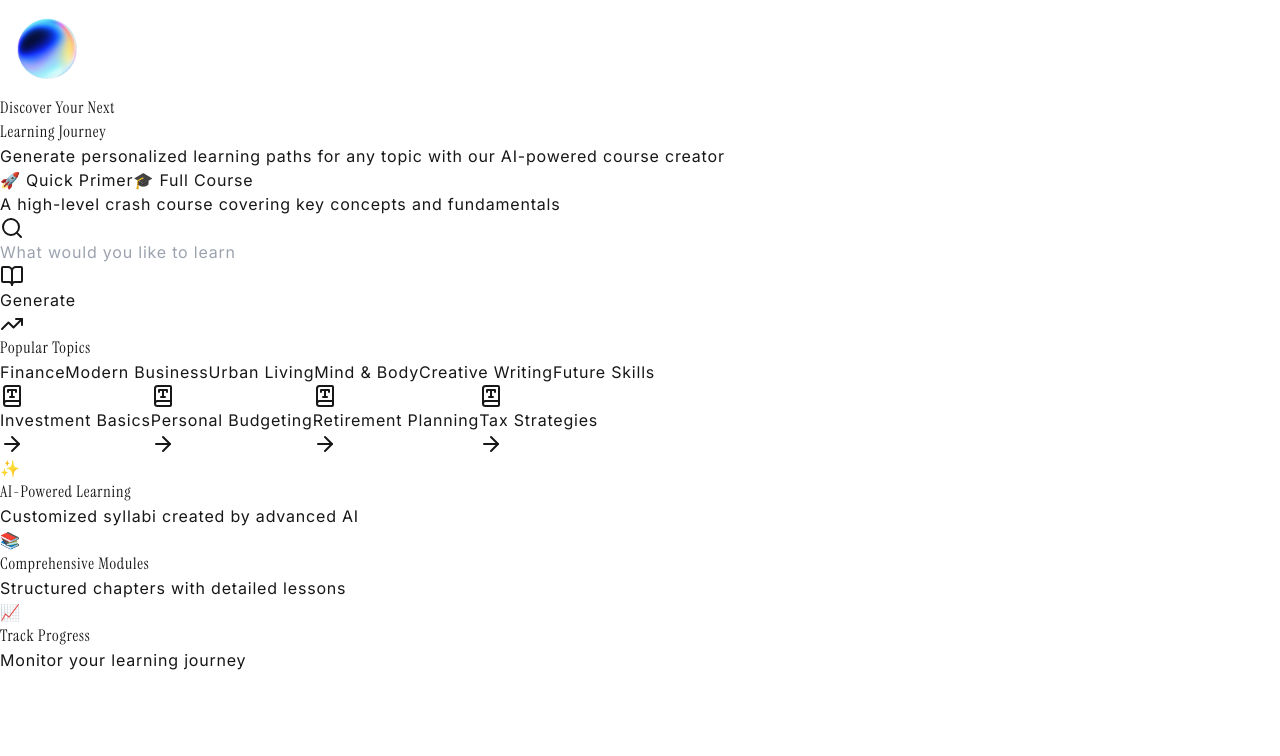
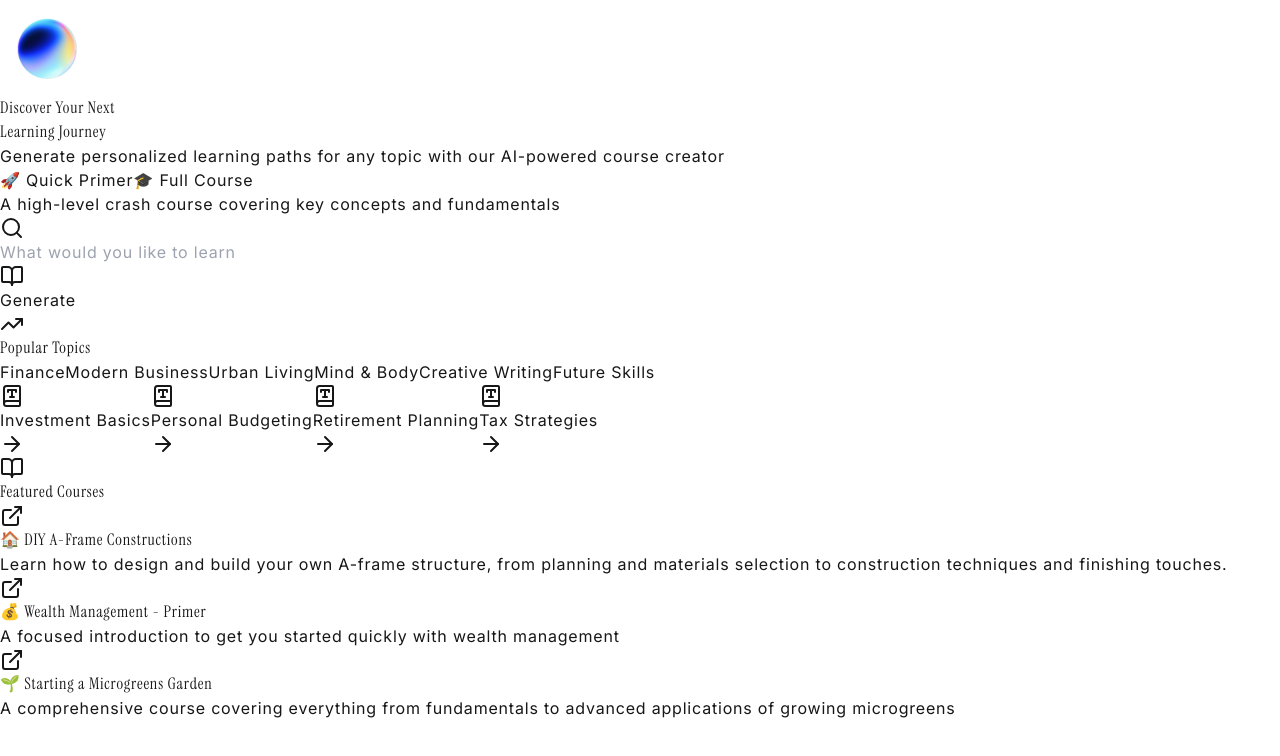
Before and after one commit to greg-maceachern12/binder, a Next.js app: page / in a window 1280 px wide. Shown: the top 756 px of the page. Built offline with nearby package versions, Linux system fonts and the light colour scheme.

Commit message:
added image background

```diff
--- a/src/app/api/generate-syllabus/route.ts
+++ b/src/app/api/generate-syllabus/route.ts
@@ -4,7 +4,23 @@ import { supabase } from '@/app/lib/supabase/client';
 import { SyllabusLesson } from '@/app/types';
 import { COURSE_TEMPLATES } from '@/app/lib/templates';
 
-
+async function getUnsplashImage(query: string): Promise<string | null> {
+  try {
+    const response = await fetch(
+      `https://api.unsplash.com/photos/random?query=${encodeURIComponent(query)}&orientation=landscape&content_filter=high`,
+      {
+        headers: {
+          'Authorization': `Client-ID ${process.env.NEXT_PUBLIC_UNSPLASH_ACCESS_KEY}`
+        }
+      }
+    );
+    const photo = await response.json();
+    return photo?.urls?.regular || null;
+  } catch (error) {
+    console.error('Error fetching Unsplash image:', error);
+    return null;
+  }
+}
 
 export async function POST(request: Request) {
   try {
@@ -42,6 +58,7 @@ export async function POST(request: Request) {
     }
 
     const syllabus = JSON.parse(content);
+    const imageUrl = await getUnsplashImage(`${syllabus.title} background`);
 
     // Save syllabus to Supabase
     const { data: syllabusData, error: syllabusError } = await supabase
@@ -51,7 +68,8 @@ export async function POST(request: Request) {
         description: syllabus.description,
         difficulty_level: syllabus.difficultyLevel,
         estimated_duration: syllabus.estimatedDuration,
-        prerequisites: syllabus.prerequisites
+        prerequisites: syllabus.prerequisites,
+        image_url: imageUrl  // Add the image URL to the database
       })
       .select()
       .single();
--- a/src/app/components/SyllabusForm.tsx
+++ b/src/app/components/SyllabusForm.tsx
@@ -2,7 +2,7 @@
 
 import React, { useState, useRef } from 'react';
 import Image from 'next/image';
-import { Loader2, BookOpen, Search, TrendingUp, BookType, ArrowRight } from 'lucide-react';
+import { Loader2, BookOpen, Search, TrendingUp, BookType, ArrowRight, ExternalLink } from 'lucide-react';
 
 type CourseType = 'primer' | 'fullCourse';
 
@@ -287,34 +287,47 @@ export default function SyllabusForm() {
       </div>
 
       {/* Features Grid - Responsive Layout */}
+      <div>
+        <div className="mb-6 flex items-center gap-2">
+          <BookOpen className="w-5 h-5 text-blue-600" />
+          <h2 className="text-lg md:text-xl text-gray-900">Featured Courses</h2>
+        </div>
+
         <div className="grid grid-cols-1 sm:grid-cols-2 md:grid-cols-3 gap-4 md:gap-6">
           {[
             {
-            icon: "✨",
-            title: "AI-Powered Learning",
-            description: "Customized syllabi created by advanced AI"
+              title: "🏠 DIY A-Frame Constructions",
+              description: "Learn how to design and build your own A-frame structure, from planning and materials selection to construction techniques and finishing touches.",
+              href: "/syllabus/142da292-c1b8-4f18-84cd-e0fe9790793b"
             },
             {
-            icon: "📚",
-            title: "Comprehensive Modules",
-            description: "Structured chapters with detailed lessons"
+              title: "💰 Wealth Management - Primer",
+              description: "A focused introduction to get you started quickly with wealth management",
+              href: "/syllabus/d333a703-87a9-4387-83a5-a1a82c1b168c"
             },
             {
-            icon: "📈",
-            title: "Track Progress",
-            description: "Monitor your learning journey"
+              title: "🌱 Starting a Microgreens Garden",
+              description: "A comprehensive course covering everything from fundamentals to advanced applications of growing microgreens",
+              href: "/syllabus/eb470a51-d8db-45fd-baa4-252214750b29"
             }
           ].map((feature) => (
-          <div
+            <a
               key={feature.title}
-            className="p-6 bg-white rounded-xl shadow-sm border border-gray-100 hover:shadow-md hover:border-blue-100 transition-all duration-300"
+              href={feature.href}
+              target="_blank"
+              rel="noopener noreferrer"
+              className="group p-6 bg-white rounded-xl shadow-sm border border-gray-100 hover:shadow-md hover:border-blue-100 transition-all duration-300 block relative"
             >
-            <div className="mb-4 text-2xl">{feature.icon}</div>
-            <h3 className="text-xl text-gray-900 mb-2">{feature.title}</h3>
+              <div className="absolute top-4 right-4">
+                <ExternalLink className="w-4 h-4 text-gray-400 group-hover:text-blue-600 transition-colors" />
+              </div>
+              <h3 className="text-xl text-gray-900 mb-2 pr-8">{feature.title}</h3>
               <p className="text-gray-600 text-sm">{feature.description}</p>
-          </div>
+            </a>
           ))}
         </div>
       </div>
+
+    </div>
   );
 }
--- a/src/app/lib/templates.ts
+++ b/src/app/lib/templates.ts
@@ -14,7 +14,7 @@ Guidelines for content:
 Return a JSON object without any markdown formatting, following this structure:
 
 {
-    "title": "{Relevent Emoji} {Course Title} - Primer",
+    "title": "{Relevent Emoji} Relevent, fun course title - Primer",
     "description": "A focused introduction to get you started quickly with {topic}",
     "difficultyLevel": "Beginner",
     "estimatedDuration": "2-3 hours",
@@ -68,7 +68,7 @@ Key focus areas:
 Return a JSON object without any markdown formatting, following this structure:
 
 {
-    "title": "{Relevent Emoji} {Course Title} - Complete Course",
+    "title": "{Relevent Emoji} Relevant course title - Complete Course",
     "description": "A comprehensive course covering everything from fundamentals to advanced applications of {topic}",
     "difficultyLevel": "Beginner to Advanced",
     "estimatedDuration": "8-10 weeks",
--- a/src/app/syllabus/[slug]/page.tsx
+++ b/src/app/syllabus/[slug]/page.tsx
@@ -49,6 +49,7 @@ export default function SyllabusPage() {
                 difficultyLevel: dbSyllabus.difficulty_level,
                 estimatedDuration: dbSyllabus.estimated_duration,
                 prerequisites: dbSyllabus.prerequisites || [],
+                image_url: dbSyllabus.image_url || undefined,  // Add this line
                 chapters: (dbSyllabus.chapters as DbChapter[])
                     .sort((a, b) => a.order_index - b.order_index)
                     .map((chapter) => ({
--- a/src/app/types/index.ts
+++ b/src/app/types/index.ts
@@ -22,6 +22,7 @@ export interface Syllabus {
   estimatedDuration: string;
   prerequisites: string[];
   chapters: Chapter[];
+  image_url?: string;  // Added this field
 }
 
 // Detailed lesson types
```
Also changed, not shown: src/app/components/DynamicHeader.tsx (added, +33 -0 lines), src/app/components/SyllabusDisplay.tsx (+26 -28 lines), src/app/types/database.ts (+7 -6 lines). Lines whose indentation alone changed are shown as unchanged.
